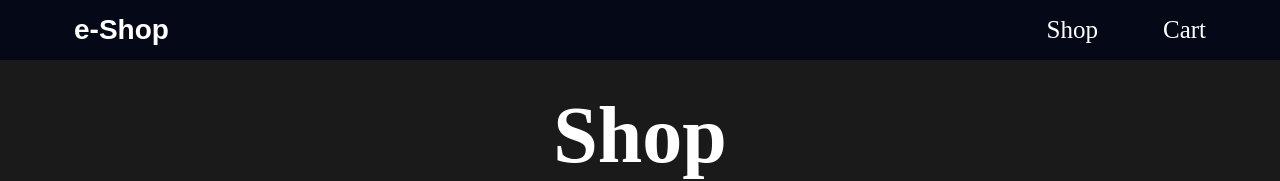
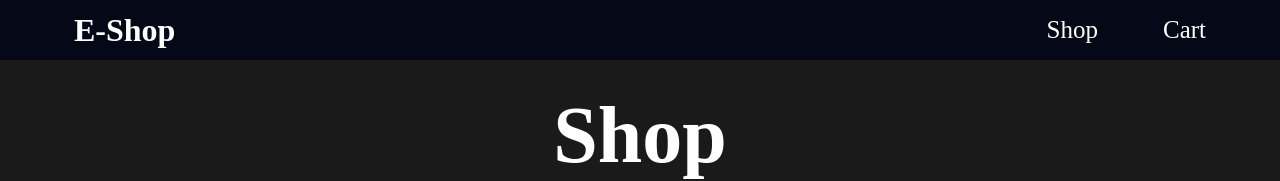
Before and after one commit to manos500/e-shop, a React (Vite) app: page / in a window 1280 px wide. Shown: the top 181 px of the page. Built offline with nearby package versions, Linux system fonts and the light colour scheme.

Commit message:
modify ui

```diff
--- a/src/components/navbar.css
+++ b/src/components/navbar.css
@@ -21,10 +21,10 @@
 }
 
 .logo_text {
-    color: white;
-    font-size: 28px;
+    font-size: 2rem;
     font-weight: 600;
-    font-family:Arial, Helvetica, sans-serif;
+    text-transform: capitalize;
+    line-height: 3rem;
     cursor: pointer;
 }
 
```
